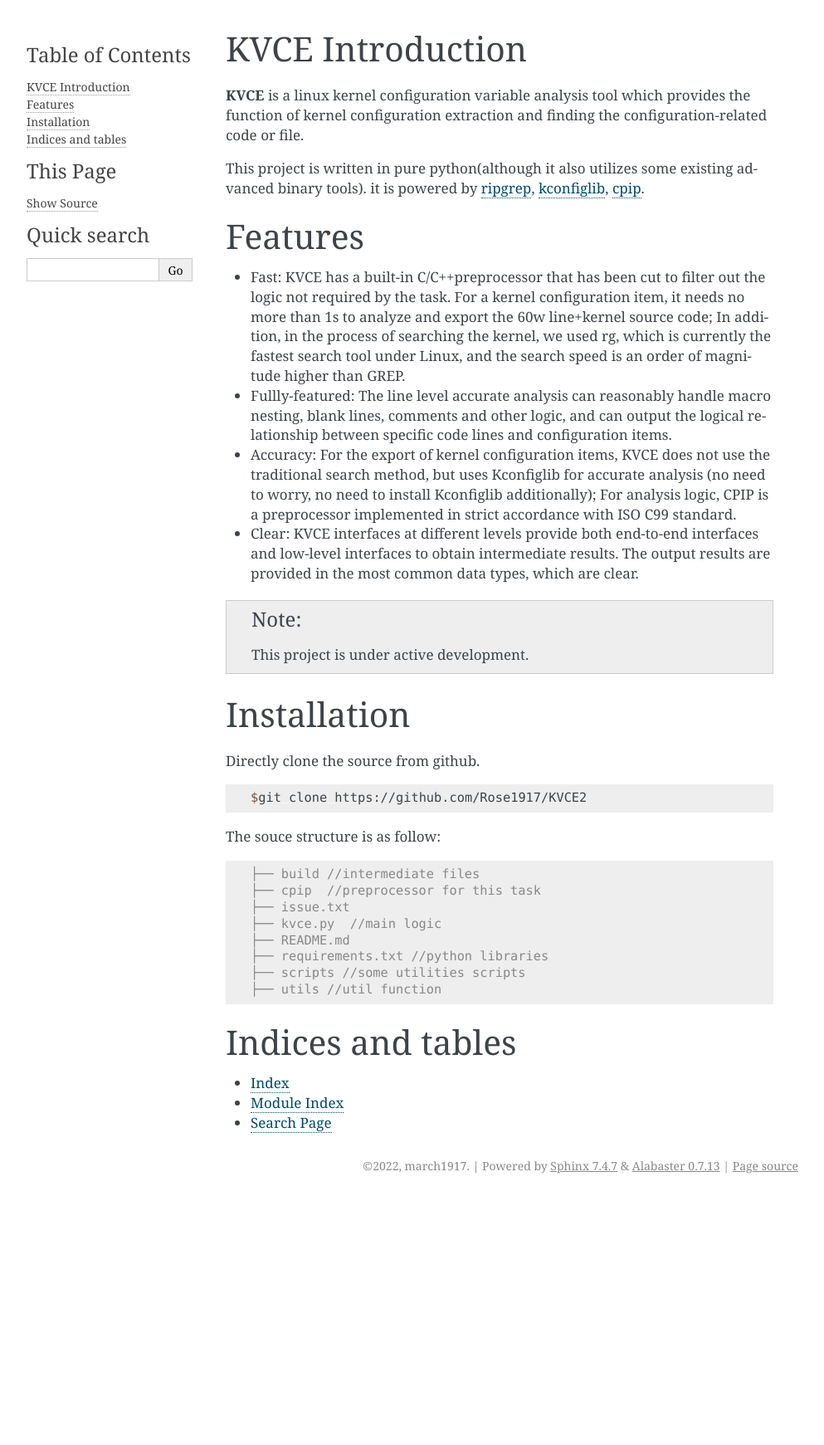
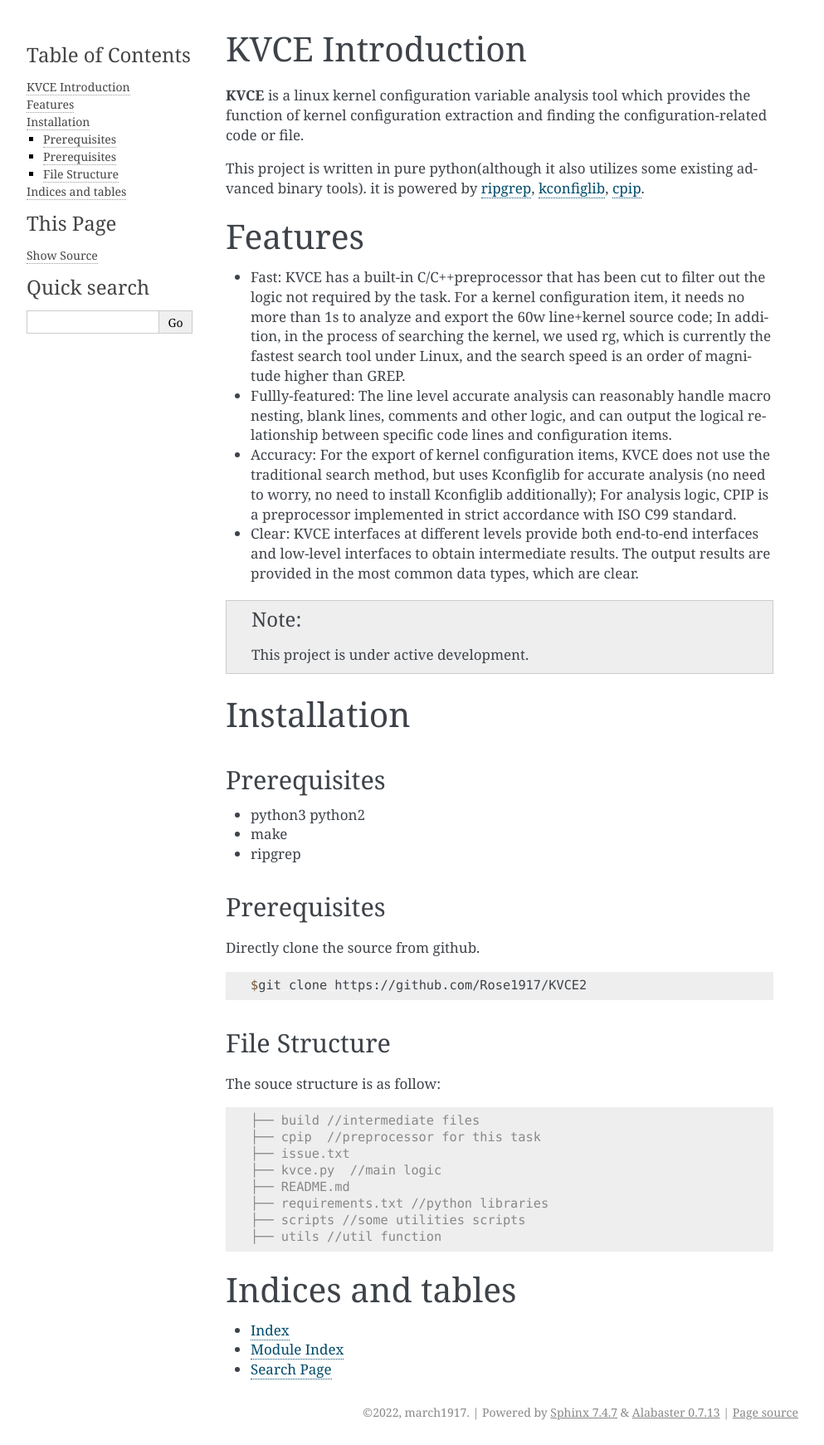
Before and after one commit to Rose1917/KVCEDOC, a Sphinx documentation site: the page built from source/index.rst, in a window 1280 px wide. Shown: the whole page at 83% size, without its empty margins (148-1141 px from the left). Built offline with Sphinx 7.4.7, drawn with Linux system fonts in a browser that asks for light colours; before the commit the page ends 1444 px from its top, so only the background shows below that.

Commit message:
update the index.rst

```diff
--- a/source/index.rst
+++ b/source/index.rst
@@ -22,12 +22,23 @@
 Installation
 ==================================
 
+Prerequisites
+^^^^^^^^^^^^^^^^^^^^^^^^^^^^^^^^^^
+* python3 python2
+* make
+* ripgrep
+
+Prerequisites
+^^^^^^^^^^^^^^^^^^^^^^^^^^^^^^^^^^
+
 Directly clone the source from github.
 
 .. code-block:: console
 
    $git clone https://github.com/Rose1917/KVCE2
 
+File Structure
+^^^^^^^^^^^^^^^^^^^^^^^^^^^^^^^^^
 The souce structure is as follow:
 
 .. code-block:: console
```
